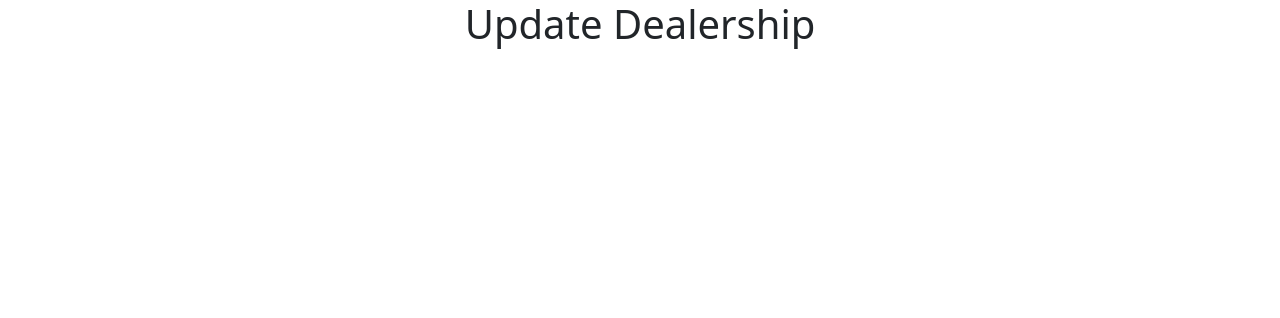
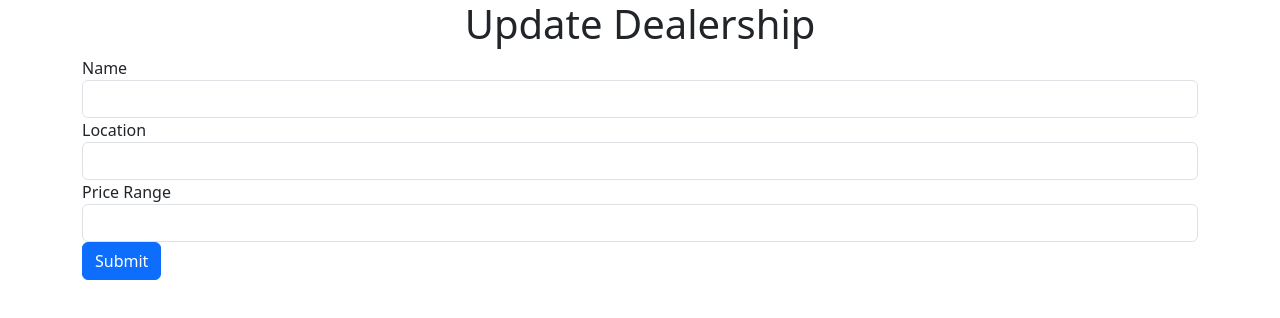
Before and after one commit to Antkilla/Capstone, a React (Create React App) app in the folder client/: page /dealership/1/update in a window 1280 px wide. Shown: the top 318 px of the page. Built offline with nearby package versions, Linux system fonts and the light colour scheme; no server answers.

Commit message:
added use navigate
to navigate to another page, once clicked on update will take you to the update page. You are able to edit the city or name updates the UI of whatever input you used as well as the postgres database.

```diff
--- /dev/null
+++ b/client/src/components/UpdateDealership.jsx
@@ -0,0 +1,59 @@
+import React, { useState, useEffect, useContext } from 'react'
+import { useNavigate, useParams } from 'react-router-dom';
+import { DealershipsContext } from '../context/DealershipsContext';
+import DealershipFinder from '../apis/DealershipFinder';
+
+const UpdateDealership = (props) => {
+    const {id} = useParams();
+    let Navigate = useNavigate();
+    const { dealerships } = useContext(DealershipsContext);
+    const [name, setName] = useState("");
+    const [location, setLocation] = useState("");
+    const [priceRange, setPriceRange] = useState("");
+
+    useEffect(() => {
+        const fetchData = async () => {
+            const response = await DealershipFinder.get(`/${id}`);
+            console.error(response.data.data);
+            setName(response.data.data.dealership.name);
+            setLocation(response.data.data.dealership.location);
+            setPriceRange(response.data.data.dealership.price_range);
+        };
+
+        fetchData();
+      }, []);
+
+      const handleSubmit = async (e) => {
+        e.preventDefault();
+        const UpdatedDealership = await DealershipFinder.put(`/${id}`, {
+            name,
+            location,
+            price_range: priceRange
+        });
+        Navigate("/");
+      };
+
+    return (
+        <div>
+            <form action="">
+                <div className="form-group">
+                    <label htmlFor="name">Name</label>
+                    <input value={name} onChange={(e) => setName(e.target.value)} id="name" className="form-control" type="text" />
+                </div>
+
+                <div className="form-group">
+                    <label htmlFor="location">Location</label>
+                    <input value={location} onChange={(e) => setLocation(e.target.value)} id="location" className="form-control" type="text" />
+                </div>
+
+                <div className="form-group">
+                    <label htmlFor="price_range">Price Range</label>
+                    <input value={priceRange} onChange={(e) => setPriceRange(e.target.value)} id="price_range" className="form-control" type="number" />
+                </div>
+                <button type="submit" onClick={handleSubmit} className="btn btn-primary">Submit</button>
+            </form>
+        </div>
+    );
+};
+
+export default UpdateDealership;
--- a/client/src/routes/UpdatePage.jsx
+++ b/client/src/routes/UpdatePage.jsx
@@ -1,9 +1,11 @@
 import React from 'react'
+import UpdateDealership from '../components/UpdateDealership';
 
 const UpdatePage = () => {
   return (
     <div>
         <h1 className="text-center">Update Dealership</h1>
+        <UpdateDealership />
     </div>
   );
 };
```
